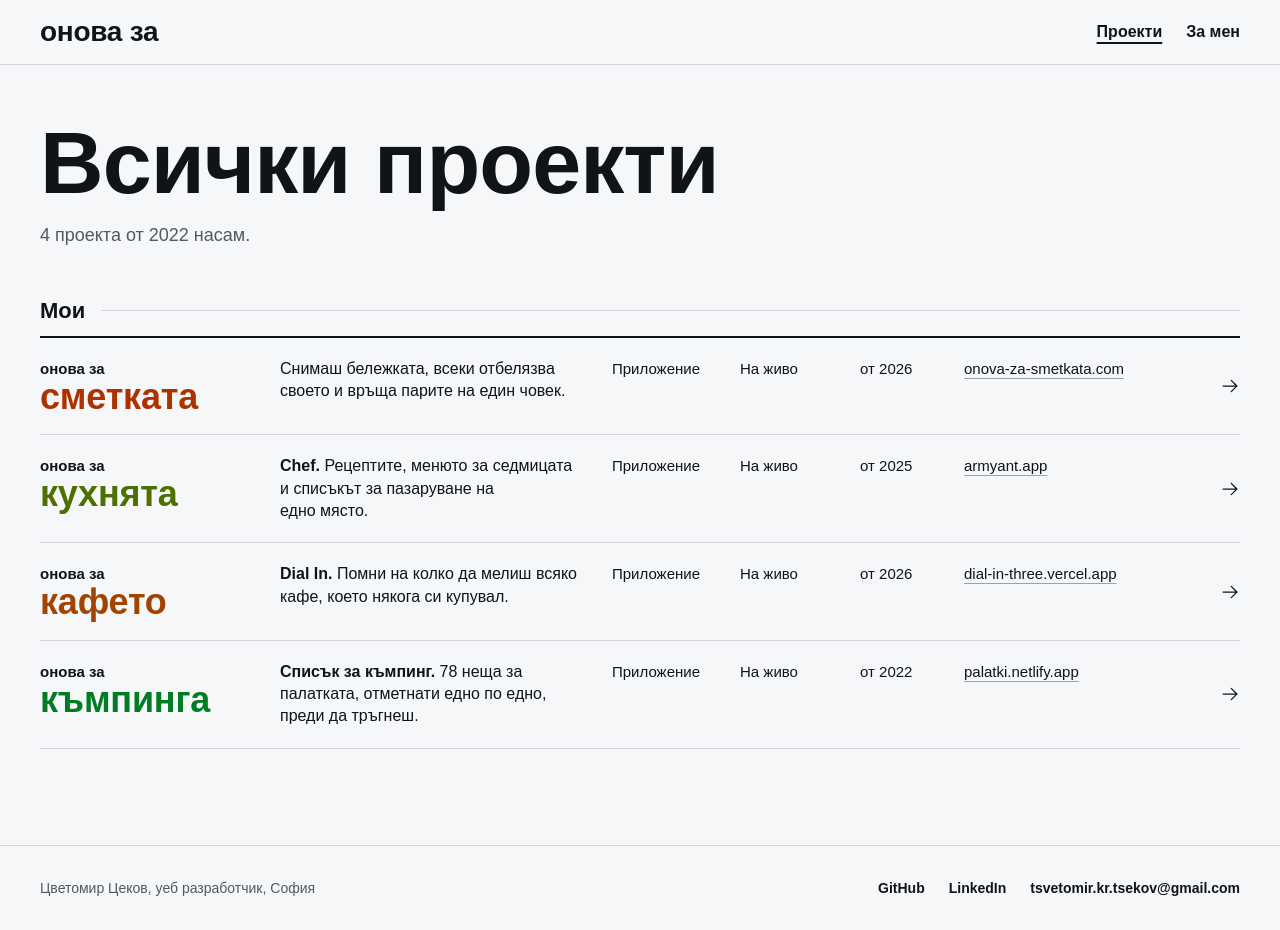
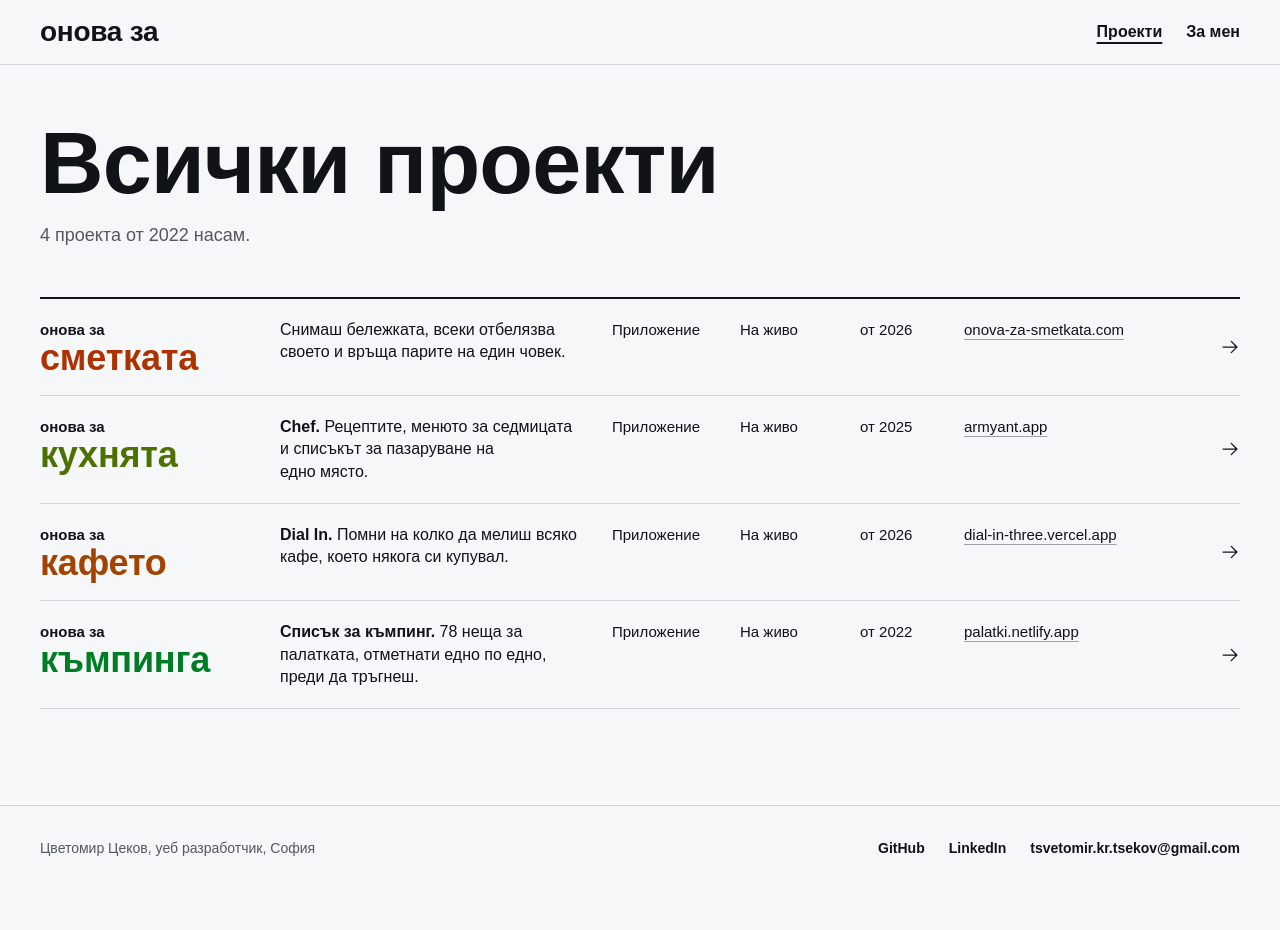
Before and after one commit to HayGrouve/onova-za, a Next.js app: page /proekti in a window 1280 px wide. After the commit the page ends 890 px from the top, so only its background shows below. Built offline with nearby package versions, Linux system fonts and the light colour scheme; no server answers; a web font is replaced by a local one.

Commit message:
Hide the group heading when there is only one group

```diff
--- a/src/app/page.tsx
+++ b/src/app/page.tsx
@@ -40,7 +40,9 @@ export default function HomePage() {
           aria-labelledby={g.id}
           className="mt-[clamp(2.25rem,4vw,3.25rem)]"
         >
-          <GroupHeading id={g.id}>{g.title}</GroupHeading>
+          <GroupHeading id={g.id} only={groups.length === 1}>
+            {g.title}
+          </GroupHeading>
           <ProjectWall projects={g.items} aboveFold={i === 0} />
         </section>
       ))}
--- a/src/app/proekti/page.tsx
+++ b/src/app/proekti/page.tsx
@@ -50,7 +50,9 @@ export default function ProjectsPage() {
             aria-labelledby={g.id}
             className="mt-10 first-of-type:mt-0"
           >
-            <GroupHeading id={g.id}>{g.title}</GroupHeading>
+            <GroupHeading id={g.id} only={groups.length === 1}>
+              {g.title}
+            </GroupHeading>
             <ProjectIndex projects={g.items} />
           </section>
         ))
--- a/src/components/group-heading.tsx
+++ b/src/components/group-heading.tsx
@@ -1,15 +1,22 @@
-// A section heading with a hairline running to the edge.
+// A section heading with a hairline running to the edge. With a single group
+// the label says nothing new, so it stays for screen readers only.
 export function GroupHeading({
   id,
+  only = false,
   children,
 }: {
   id: string
+  only?: boolean
   children: string
 }) {
   return (
     <h2
       id={id}
-      className="after:bg-border mb-3 flex items-center gap-4 text-[1.375rem] leading-tight font-semibold after:h-px after:flex-1"
+      className={
+        only
+          ? 'sr-only'
+          : 'after:bg-border mb-3 flex items-center gap-4 text-[1.375rem] leading-tight font-semibold after:h-px after:flex-1'
+      }
     >
       {children}
     </h2>
```
